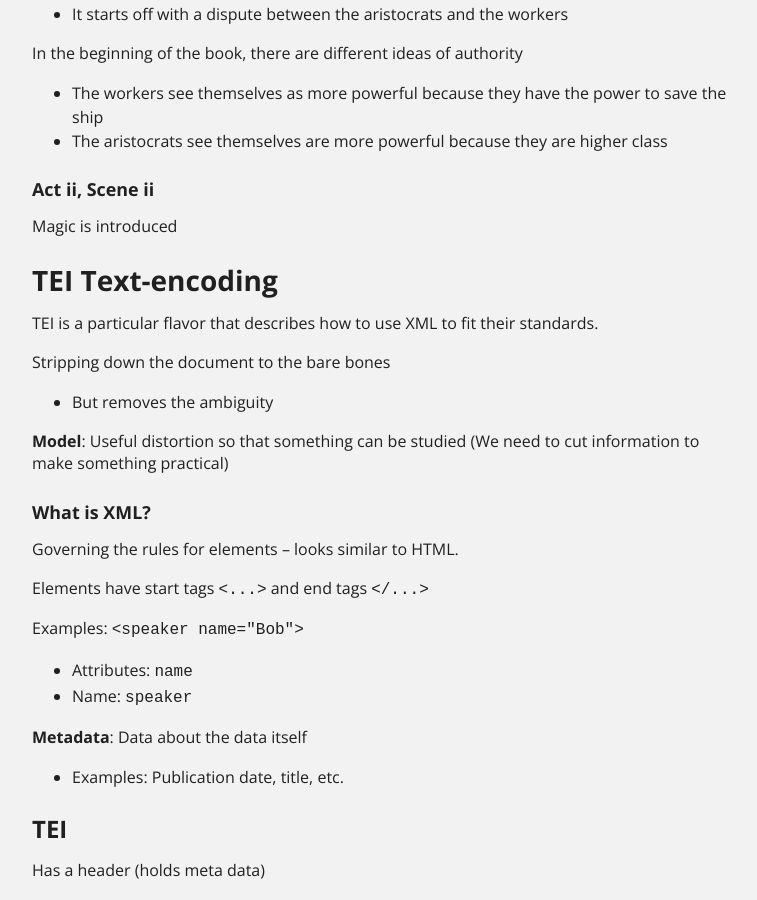
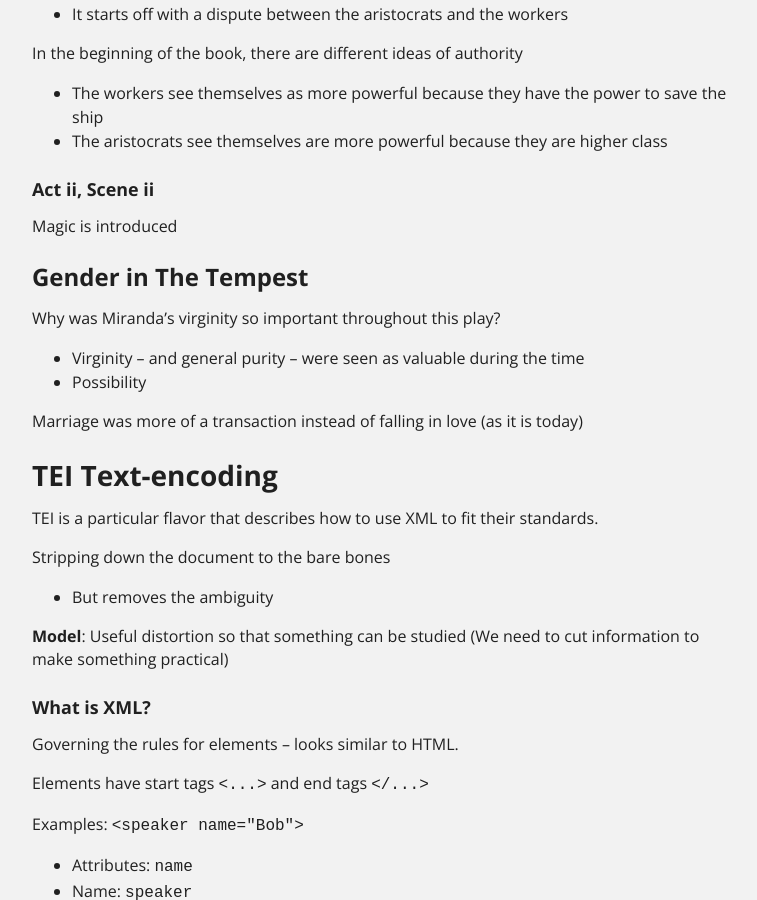
Before and after one commit to eric-chapdelaine/eric-chapdelaine.github.io, a Jekyll site: the page built from notes/engl2150.md, in a window 1280 px wide and 900 px high, scrolled down 1330 px. Shown: the whole window, without its empty margins (258-1015 px from the left). Built offline with Jekyll 4.4.1, drawn with Linux system fonts in a browser that asks for light colours.

Commit message:
[ENGL2150] Lecture 4

```diff
--- a/notes/engl2150.md
+++ b/notes/engl2150.md
@@ -68,6 +68,14 @@ In the beginning of the book, there are different ideas of authority
 
 Magic is introduced
 
+## Gender in The Tempest
+
+Why was Miranda's virginity so important throughout this play?
+* Virginity -- and general purity -- were seen as valuable during the time
+* Possibility
+
+Marriage was more of a transaction instead of falling in love (as it is today)
+
 # TEI Text-encoding
 
 TEI is a particular flavor that describes how to use XML to fit their standards.
```
